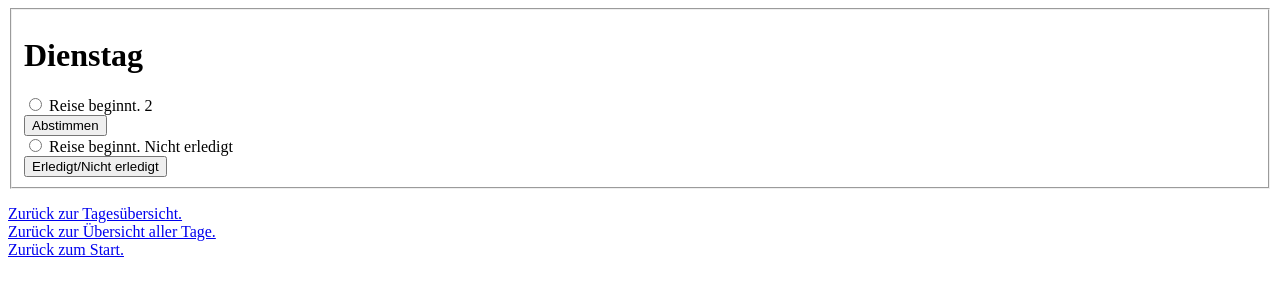
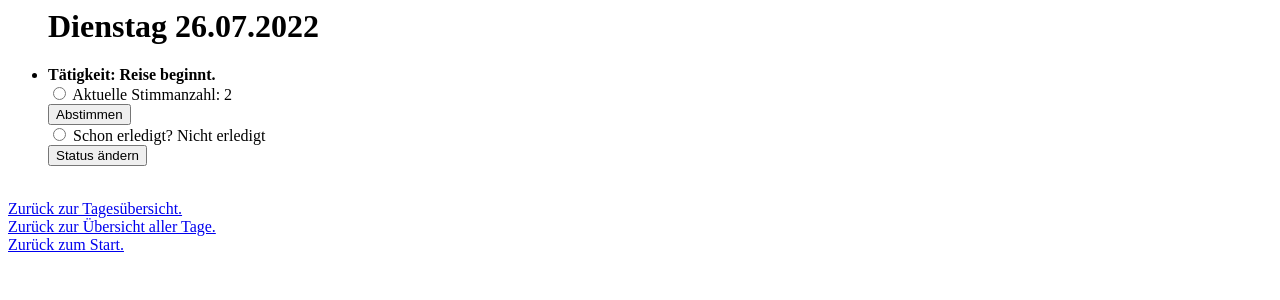
Before and after one commit to nicoleLabmirror/zeitplan, a Django app: page /zeitplan/3/edit/ in a window 1280 px wide. Shown: the top 300 px of the page. Run offline with Django 4.2, Linux system fonts and the light colour scheme; data comes from the database, SQL or seed files in the repository.

Commit message:
Small fixes for templates

```diff
--- a/zeitplan/templates/zeitplan/day_editing.html
+++ b/zeitplan/templates/zeitplan/day_editing.html
@@ -1,17 +1,18 @@
 <form action="{% url 'zeitplan:day_votes' day.id %}" method="post">
 {% csrf_token %}
-<fieldset>
-    <h1>{{ day.day_name }}</h1>
+    <ul>
+    <h1>{{ day.day_name }} {{ day.different_day_date }}</h1>
     {% if error_message %}<p><strong>{{ error_message }}</strong></p>{% endif %}
     {% for entry in time_entry_list %}
+        <li><b>{{ "Tätigkeit:" }} {{ entry.entry_text}}<br></b></li>
         <input type="radio" name="entry_vote" id="entry_vote{{ forloop.counter }}" value="{{ entry.id }}">
-        <label for="entry_vote{{ forloop.counter }}">{{ entry.entry_text }} {{ entry.votes}}</label><br>
+        <label for="entry_vote{{ forloop.counter }}">{{ "Aktuelle Stimmanzahl:" }} {{ entry.votes}}</label><br>
         <input type="submit" value="Abstimmen"><br>
         <input type="radio" name="entry_passed" id="entry_passed{{ forloop.counter }}" value="{{ entry.id }}">
-        <label for="entry_passed{{ forloop.counter }}">{{ entry.entry_text }} {{ entry.entry_status}}</label><br>
-        <input type="submit" value="Erledigt/Nicht erledigt"><br>
+        <label for="entry_passed{{ forloop.counter }}">{{ "Schon erledigt?" }} {{ entry.entry_status}}</label><br>
+        <input type="submit" value="Status ändern"><br></br>
     {% endfor %}
-</fieldset>
+    </ul>
 </form>
 <a href="{% url 'zeitplan:day_overview' day.id %}">{{ "Zurück zur Tagesübersicht." }}</a>
 <br>
--- a/zeitplan/templates/zeitplan/overview.html
+++ b/zeitplan/templates/zeitplan/overview.html
@@ -2,7 +2,8 @@
     <ul>
     <h1>{{ "Übersicht über alle Tage:" }}</h1>
     {% for day in all_days_list %}
-        <li>{{ day.different_day_date }} {{ day.day_name }}</li>
+        <li><b>{{ day.day_name }}</b></li>
+        {{ day.different_day_date }}<br>
         <a href="{% url 'zeitplan:day_overview' day.id %}">{{ "Wähle diesen Tag aus." }}</a>
         <br></br>
     {% endfor %}
```
Also changed, not shown: zeitplan/templates/zeitplan/day_overview.html (+5 -5 lines).
